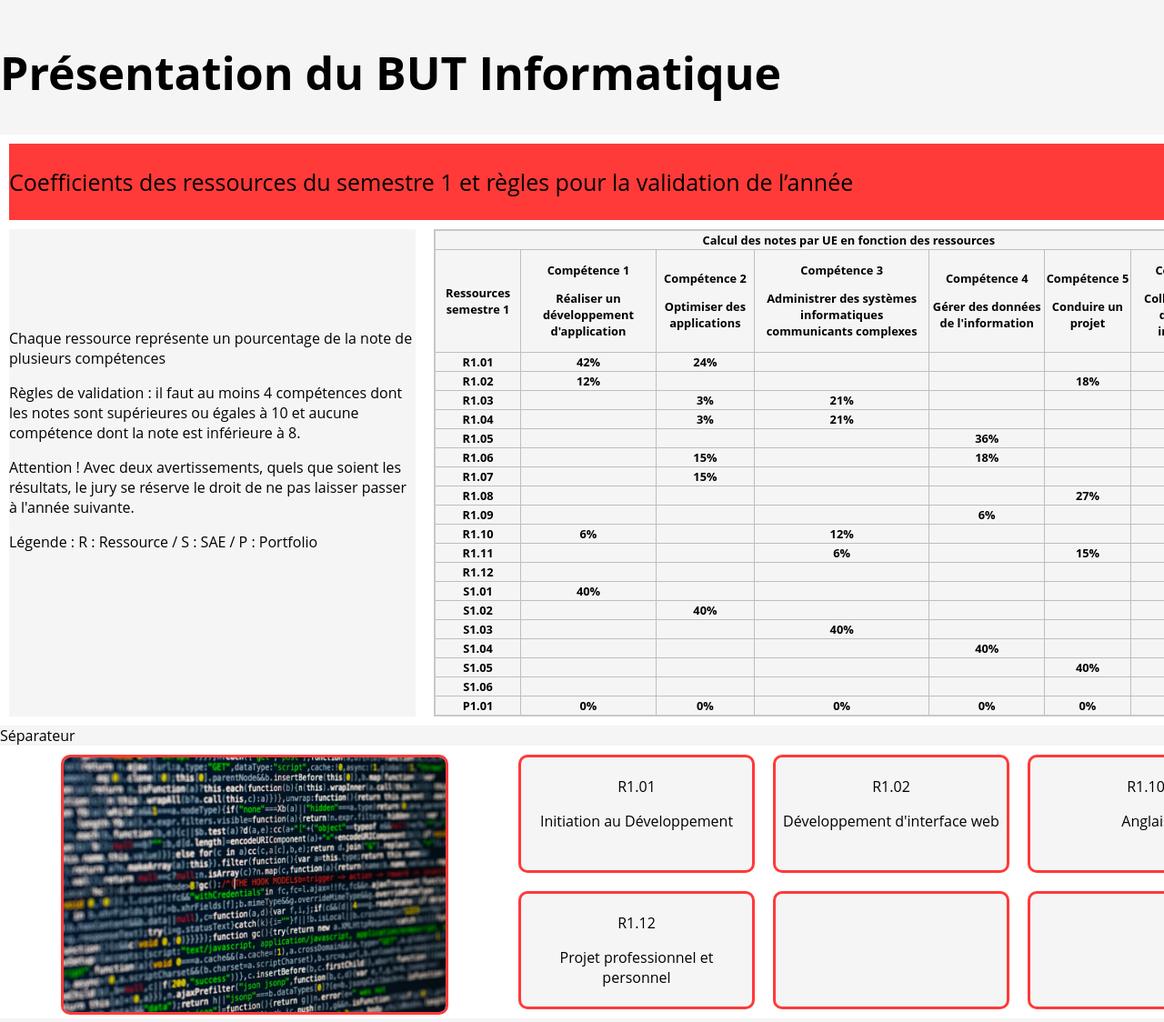
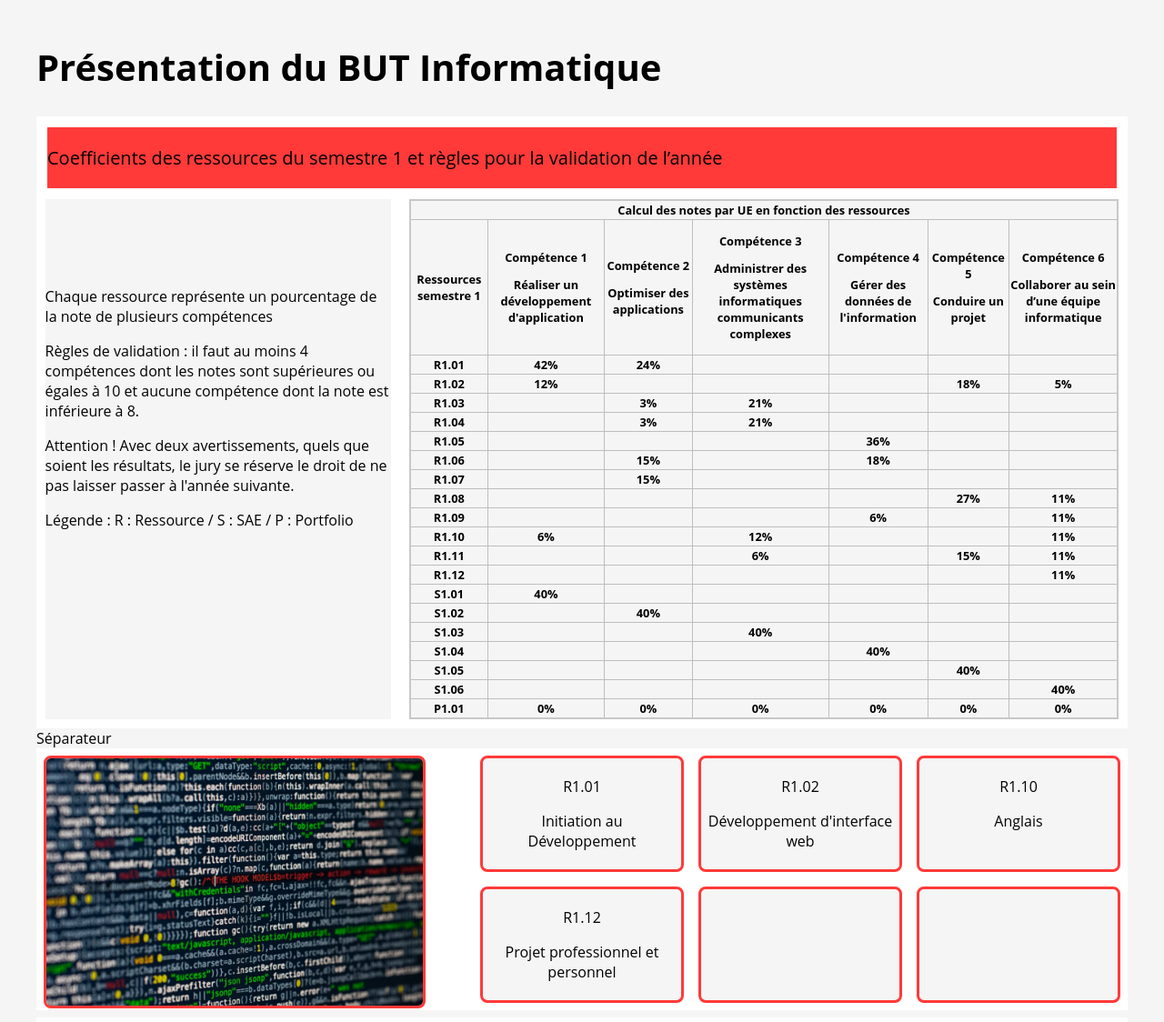
Before and after one commit to Sachapernak/BUT1-s1-SAE-Site-web, a plain HTML site: page html css/page (2)/page2.html in a window 1280 px wide. Shown: the part 139-1263 px from the top of the page at 91% size. Drawn offline with Linux system fonts and the light colour scheme.

Commit message:
modified:   html css/page (2)/page2Style.css

```diff
--- a/html css/page (2)/page2Style.css
+++ b/html css/page (2)/page2Style.css
@@ -115,13 +115,13 @@ header {
   color: #ffffff;
 }
 .p2 {
-  width: 1400px;
+  max-width: 1200px;
   margin-left: auto;
   margin-right: auto;
 }
 
 .p2Titre {
-  font-size: 25px;
+  font-size: 1.25em;
 }
 
 .p2CoefRes {
@@ -131,24 +131,24 @@ header {
 }
 
 .p2CoefResTitre {
-  margin: 10px;
+  margin: 0.6em;
   background-color: #ff3a39;
   grid-column-start: 1;
   grid-column-end: span 34;
-  font-size: 25px;
+  font-size: 1.25em;
 }
 .p2CoefResExplication {
-  margin: 10px;
-  margin-top: 0px;
-  padding: 20% 0;
+  margin: 0.6em;
+  margin-top: 0em;
+  padding: 20% 0%;
   background-color: #f5f5f5;
   grid-column-start: 1;
   grid-column-end: span 1;
 }
 
 .p2CoefResTableau {
-  margin: 10px;
-  margin-top: 0px;
+  margin: 0.6em;
+  margin-top: 0em;
   background-color: #f5f5f5;
   grid-column-start: 2;
   grid-column-end: span 2;
@@ -156,7 +156,7 @@ header {
 table {
   border-collapse: collapse;
   border: 2px solid rgb(200, 200, 200);
-  letter-spacing: 0px;
+  letter-spacing: 0em;
   font-size: 0.8rem;
 }
 td,
@@ -169,19 +169,19 @@ td {
 
 .p2Comp {
   display: grid;
-  grid-template-columns: 20% 20% 20% 20% 20%;
-  grid-template-rows: 150px 150px;
+  grid-template-columns: 1fr 1fr 1fr 1fr 1fr;
+  grid-template-rows: 9em 9em;
   background-color: white;
-  margin-bottom: 10px;
+  margin-bottom: 0.5em;
 }
 .p2CompImage {
   grid-column-end: span 2;
   grid-row-end: span 2;
-  margin: 10px;
+  margin: 0.5em;
   /* border-radius: 10px;
   border: 3px solid;
   border-color: #ff3a39; */
-  display: block;
+  display: flex;
   text-align: center;
   /*justify-content: center;
   align-items: center; */
@@ -189,22 +189,25 @@ td {
 
 .p2CompImage a img {
   /* Probleme de centrage à voir mardi */
-  max-height: 100%;
-  width: auto;
-  border-radius: 10px;
+
+  width: 100%;
+  height: 100%;
+  object-fit: cover;
+  object-position: center;
+  border-radius: 0.5em;
   border: 3px solid;
   border-color: #ff3a39;
 }
 
 .p2CompRessource {
-  padding: 5px;
-  border: 3px solid;
+  padding: 0.25em;
+  border: 0.2em solid;
   border-color: #ff3a39;
   background-color: #f5f5f5;
   grid-column-end: span 1;
-  margin: 10px;
+  margin: 0.5em;
   text-align: center;
-  border-radius: 10px;
+  border-radius: 0.5em;
 }
 
 #fBlock {
```
